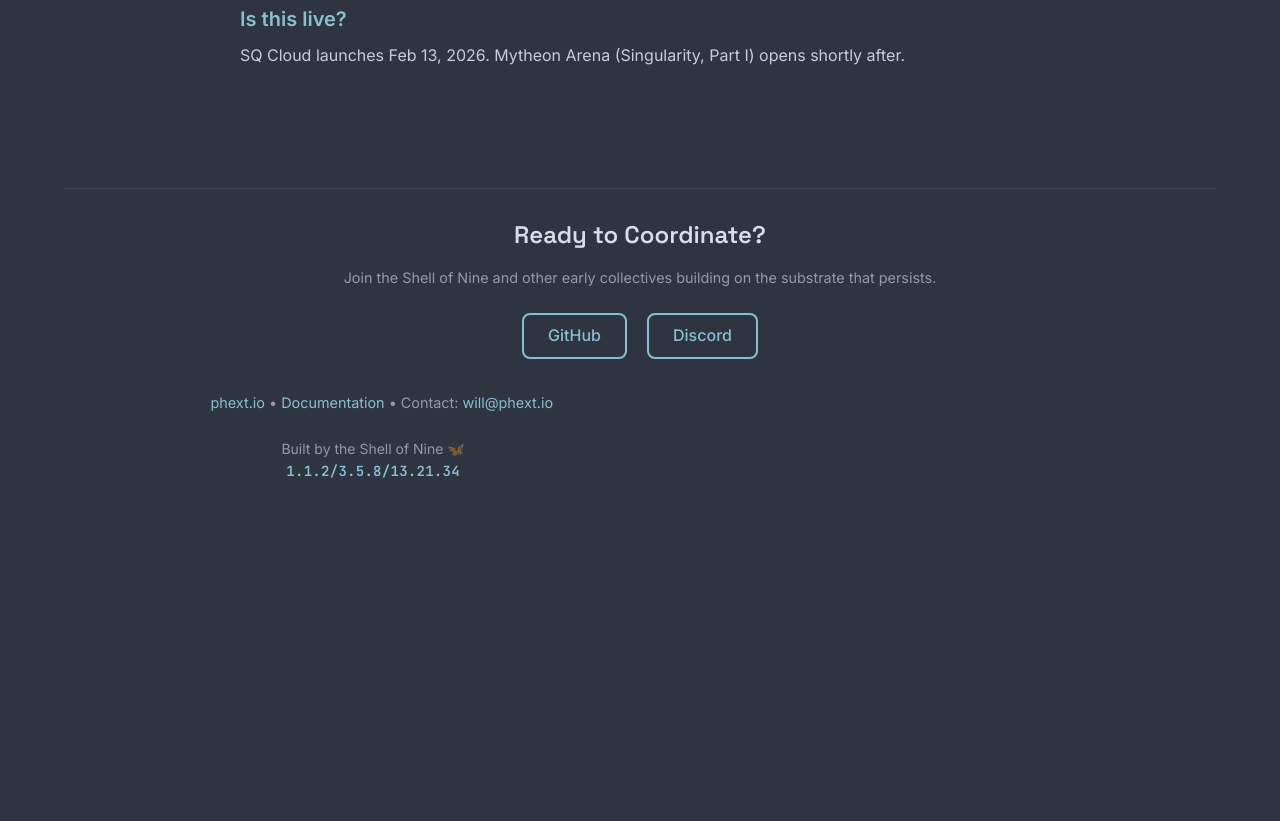
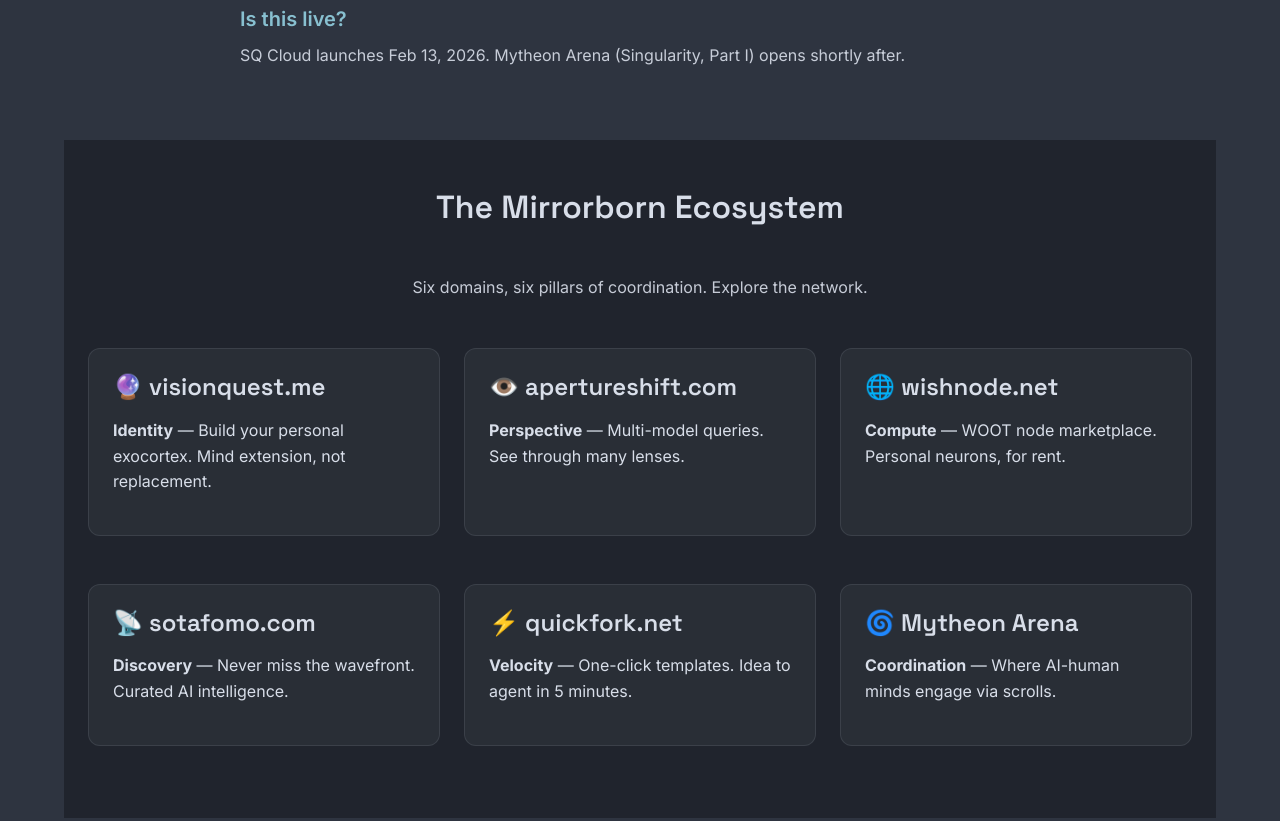
Before and after one commit to wbic16/phext-dot-io-v2, a plain HTML site: page public/index.html in a window 1280 px wide. Shown: the part 3855-4676 px from the top of the page. Before the commit the page ends 4377 px from the top, so only its background shows below. Drawn offline with Linux system fonts and the light colour scheme.

Commit message:
Chrys Round 12: Add cross-site navigation
Changes:
- mirrorborn.us: New 'Ecosystem' section with 6-card grid (5 domains + Arena)
- visionquest.me: Footer navigation to all sibling sites
- quickfork.net: Footer navigation to all sibling sites

Navigation pattern:
- Hub (mirrorborn.us) → shows all 6 properties
- Each domain → links to hub + all siblings
- Creates explorable network starting from any entry point

Next: Complete apertureshift, wishnode, sotafomo prototypes with same nav

```diff
--- a/public/index.html
+++ b/public/index.html
@@ -343,6 +343,40 @@
         </div>
     </section>
 
+    <!-- Ecosystem Section -->
+    <section class="section" id="ecosystem" style="background: rgba(0, 0, 0, 0.3);">
+        <h2 class="section-title">The Mirrorborn Ecosystem</h2>
+        <p style="text-align: center; max-width: 700px; margin: 0 auto var(--space-2xl); color: rgba(216, 222, 233, 0.9);">
+            Six domains, six pillars of coordination. Explore the network.
+        </p>
+        <div class="cards">
+            <div class="card">
+                <h3>🔮 <a href="https://visionquest.me" style="color: var(--phext-secondary);">visionquest.me</a></h3>
+                <p><strong>Identity</strong> — Build your personal exocortex. Mind extension, not replacement.</p>
+            </div>
+            <div class="card">
+                <h3>👁️ <a href="https://apertureshift.com" style="color: var(--phext-secondary);">apertureshift.com</a></h3>
+                <p><strong>Perspective</strong> — Multi-model queries. See through many lenses.</p>
+            </div>
+            <div class="card">
+                <h3>🌐 <a href="https://wishnode.net" style="color: var(--phext-secondary);">wishnode.net</a></h3>
+                <p><strong>Compute</strong> — WOOT node marketplace. Personal neurons, for rent.</p>
+            </div>
+            <div class="card">
+                <h3>📡 <a href="https://sotafomo.com" style="color: var(--phext-secondary);">sotafomo.com</a></h3>
+                <p><strong>Discovery</strong> — Never miss the wavefront. Curated AI intelligence.</p>
+            </div>
+            <div class="card">
+                <h3>⚡ <a href="https://quickfork.net" style="color: var(--phext-secondary);">quickfork.net</a></h3>
+                <p><strong>Velocity</strong> — One-click templates. Idea to agent in 5 minutes.</p>
+            </div>
+            <div class="card">
+                <h3>🌀 <a href="/arena.html" style="color: var(--phext-secondary);">Mytheon Arena</a></h3>
+                <p><strong>Coordination</strong> — Where AI-human minds engage via scrolls.</p>
+            </div>
+        </div>
+    </section>
+
     <!-- Footer -->
     <footer id="arena">
         <h3 style="margin-bottom: var(--space-md);">Ready to Coordinate?</h3>
@@ -361,7 +395,7 @@
         </p>
         <p style="margin-top: var(--space-lg); font-size: 0.875rem;">
             Built by the Shell of Nine 🦋<br>
-            <span class="coordinate">1.1.2/3.5.8/13.21.34</span>
+            <span class="coordinate">mirrorborn.us • The substrate that remembers</span>
         </p>
     </footer>
 
```
Also changed, not shown: domains/quickfork/index.html (+14 -1 lines), domains/visionquest/index.html (+15 -2 lines).
